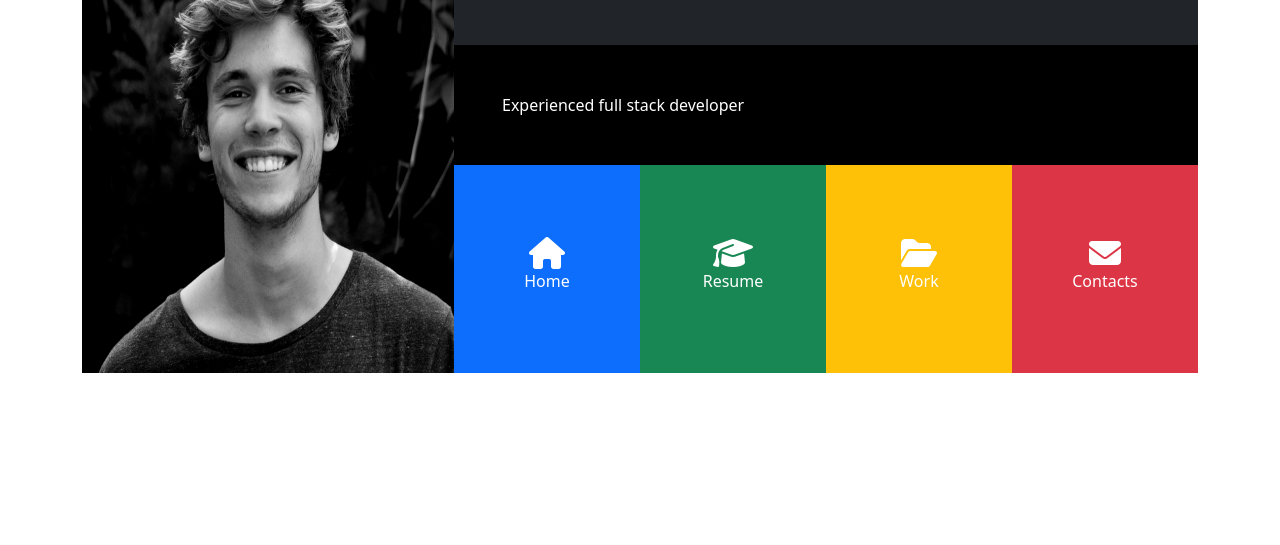
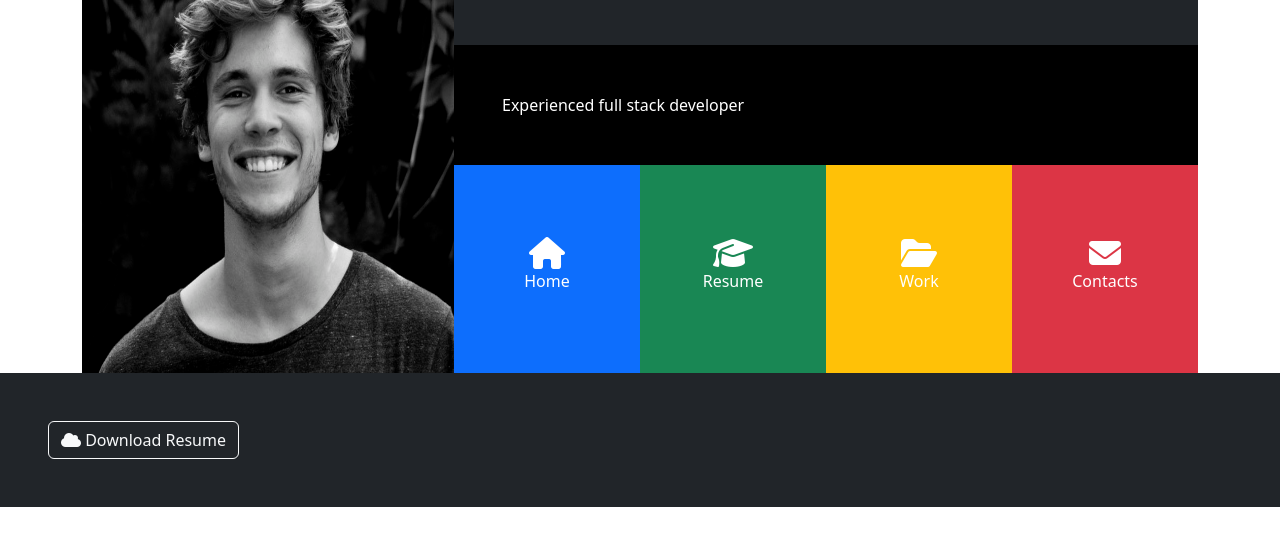
Before and after one commit to shivamp-argus/Portfolio, a plain HTML site: page index.html in a window 1280 px wide. Shown: the part 107-652 px from the top of the page. Drawn offline with nearby package versions, Linux system fonts and the light colour scheme.

Commit message:
[footer completed]

```diff
--- a/index.html
+++ b/index.html
@@ -97,6 +97,17 @@
         </div>
       </header>
     </div>
+
+    <!-- Footer -->
+    <footer id="main-footer" class="p-5 bg-dark text-white">
+      <div class="row">
+        <div class="col-md-6">
+          <a href="#" class="btn btn-outline-light"
+            ><i class="fas fa-cloud"></i> Download Resume</a
+          >
+        </div>
+      </div>
+    </footer>
     <!-- bootstrap scripts -->
     <script
       src="https://code.jquery.com/jquery-3.6.3.min.js"
```
